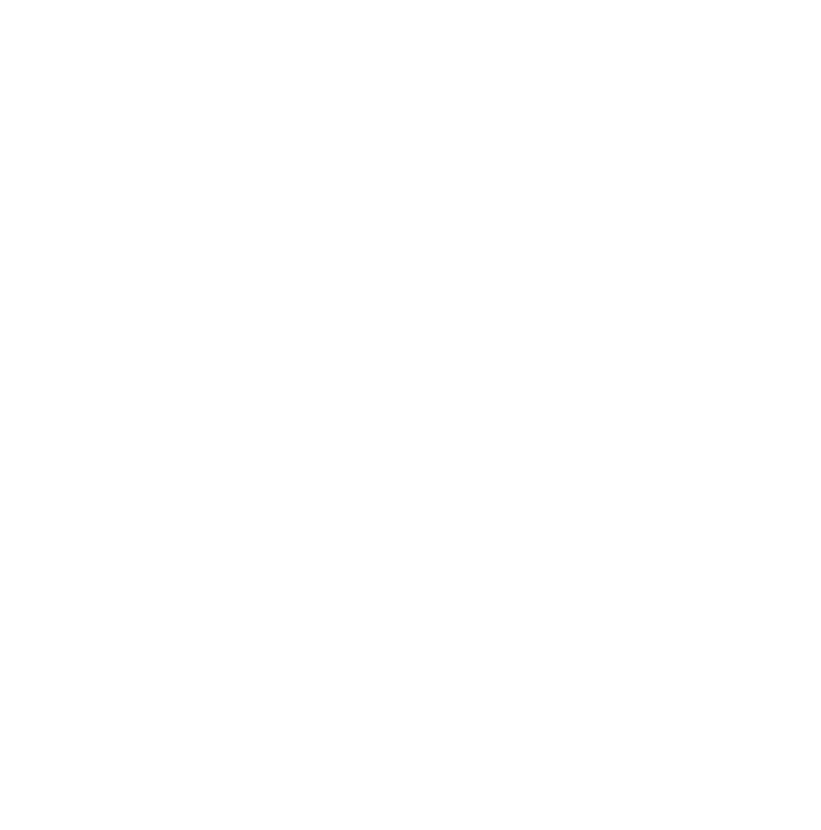
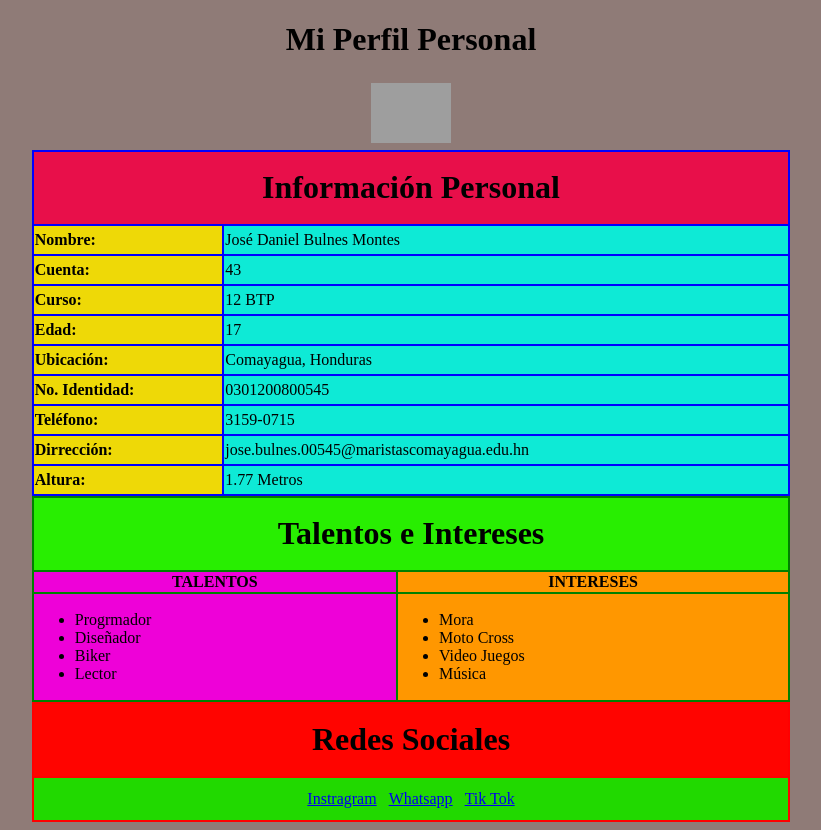
Before and after one commit to Jose-Bulnes/l-pices-lite, a plain HTML site: page ola.html in a window 1280 px wide. Shown: the whole page, without its empty margins (229-1050 px from the left). Before the commit the page ends 800 px from the top, so only its background shows below. Drawn offline with Linux system fonts and the light colour scheme; grey boxes are pictures that could not be loaded.

Commit message:
Casi terminado

```diff
--- a/ola.html
+++ b/ola.html
@@ -1,11 +1,93 @@
 <!DOCTYPE html>
-<html lang="en">
+<html lang="es">
 <head>
     <meta charset="UTF-8">
     <meta name="viewport" content="width=device-width, initial-scale=1.0">
-    <title>Document</title>
+    <title>43 José Bulnes Tarea1</title>
 </head>
-<body>
+<body bgcolor="8f7b77">
+    <center><h1> Mi Perfil Personal </h1></center>
+    <table align="center">
+        <tr>
+            <td align="center"><img src="https://cdn-icons-png.flaticon.com/512/73/73775.png" width="20%"></td>
+        </tr>
+    </table>
+    <table border="1" align="center" cellspacing="0" width="60%" bordercolor="blue">
+        <tr>
+            <td colspan="2" height="70px" align="center" bgcolor="e80f4a"><b><font size="6">Información Personal</font></b></td>
+        </tr>
+        <tr height="30px" width="250px">
+            <td bgcolor="eed907"><b>Nombre:</b></td>
+            <td bgcolor="0eead6">José Daniel Bulnes Montes</td>
+        </tr>
+        <tr height="30px" width="250px">
+            <td bgcolor="eed907"><b>Cuenta:</b></td>
+            <td bgcolor="0eead6">43</td>
+        </tr>
+        <tr height="30px" width="250px">
+            <td bgcolor="eed907"><b>Curso:</b></td>
+            <td bgcolor="0eead6">12 BTP</td>
+        </tr>
+        <tr height="30px" width="250px">
+            <td bgcolor="eed907"><b>Edad:</b></td>
+            <td bgcolor="0eead6">17</td>
+        </tr>
+        <tr height="30px" width="250px">
+            <td bgcolor="eed907"><b>Ubicación:</b></td>
+            <td bgcolor="0eead6">Comayagua, Honduras</td>
+        </tr>
+        <tr height="30px" width="250px">
+            <td bgcolor="eed907"><b>No. Identidad:</b></td>
+            <td bgcolor="0eead6">0301200800545</td>
+        </tr>
+        <tr height="30px" width="250px">
+            <td bgcolor="eed907"><b>Teléfono:</b></td>
+            <td bgcolor="0eead6">3159-0715</td>
+        </tr>
+        <tr height="30px" width="250px">
+            <td bgcolor="eed907"><b>Dirrección:</b></td>
+            <td bgcolor="0eead6">jose.bulnes.00545@maristascomayagua.edu.hn</td>
+        </tr>
+        <tr height="30px" width="250px">
+            <td bgcolor="eed907"><b>Altura:</b></td>
+            <td bgcolor="0eead6">1.77 Metros</td>
+        </tr>
+    </table>
+    <table border="1" align="center" cellspacing="0" width="60%" bordercolor="green">
+        <tr>
+            <td colspan="2" height="70px" align="center" bgcolor="28ee01"><b><font size="6">Talentos e Intereses</font></b></td>
 
+        </tr>
+        <tr>
+            <td align="center" bgcolor="ee01d8"><b>TALENTOS</b></td>
+            <td align="center" bgcolor="ff9700"><b>INTERESES</b></td>
+        </tr>
+        <tr>
+            <td bgcolor="ee01d8">
+                <ul>
+                    <li>Progrmador</li>
+                    <li>Diseñador</li>
+                    <li>Biker</li>
+                    <li>Lector</li>
+                </ul>
+            </td>
+            <td bgcolor="ff9700">
+                <ul>
+                    <li>Mora</li>
+                    <li>Moto Cross</li>
+                    <li>Video Juegos</li>
+                    <li>Música</li>
+                </ul>
+            </td>
+        </tr>
+    </table>
+    <table border="1" align="center" cellspacing="0" width="60%" bordercolor="red">
+        <tr>
+            <td height="70px" align="center" bgcolor="ff0400"><b><font size="6">Redes Sociales</font></td>
+        </tr>
+        <tr>
+            <td height="40px" align="center" bgcolor="21d900"><a target="_blank" href="https://www.instagram.com/_bulnes_/">Instragram</a>&nbsp;&nbsp;&nbsp;<a target="_blank" href="https://wa.me/50431590715">Whatsapp</a>&nbsp;&nbsp;&nbsp;<a target="_blank" href="https://www.tiktok.com/@j._bulnes">Tik Tok</a></td>
+        </tr>
+    </table>
 </body>
 </html>
```
